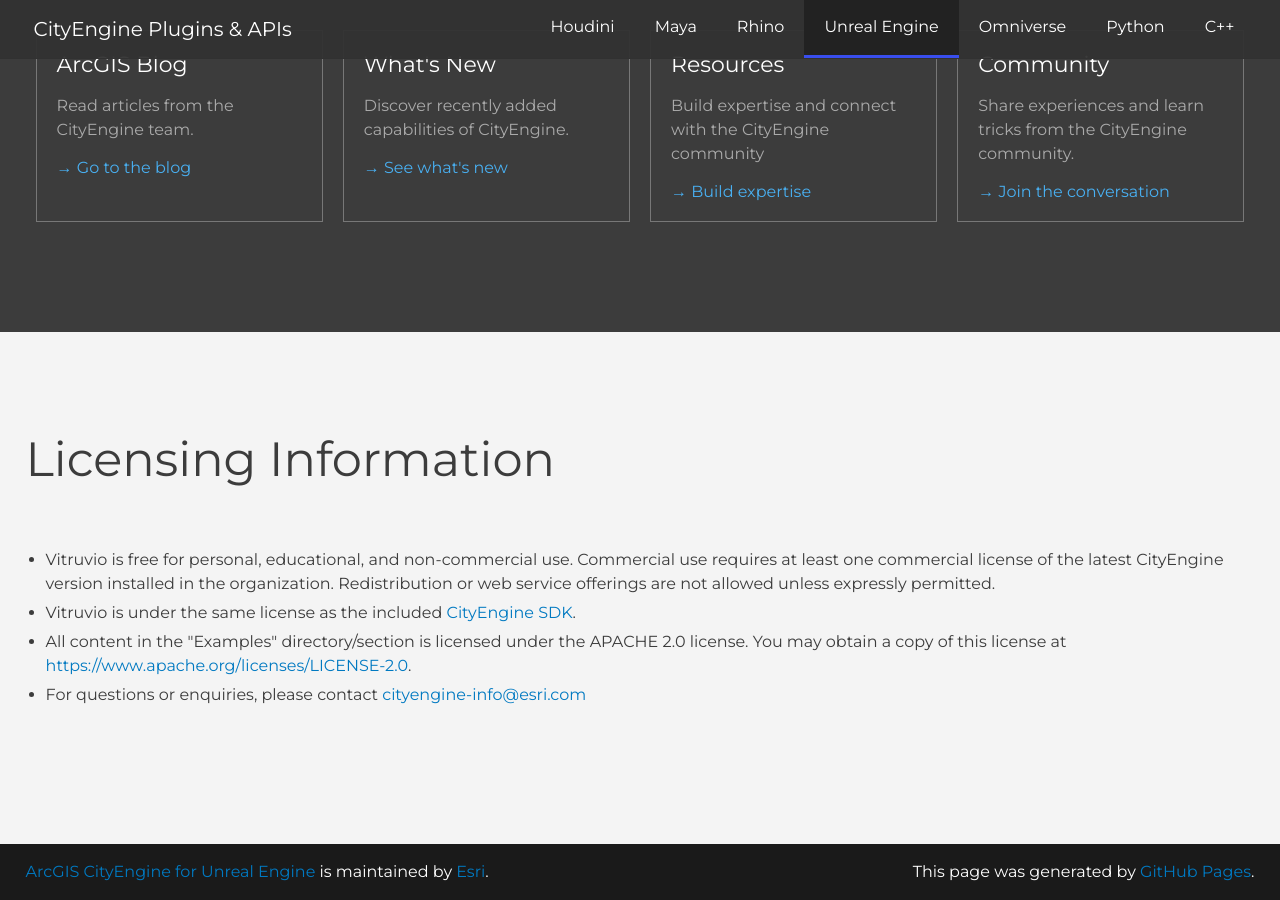
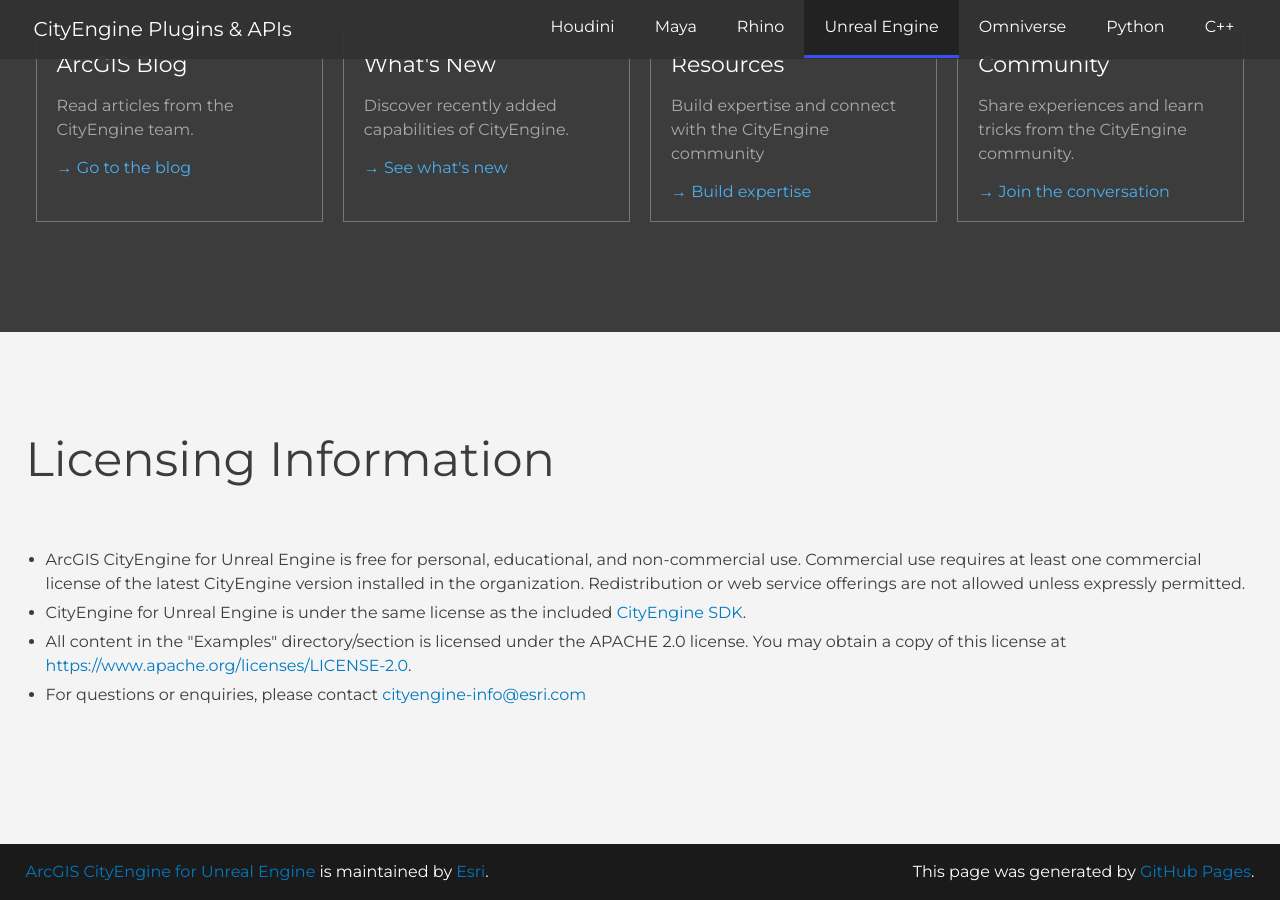
Before and after one commit to Esri/cityengine, a Jekyll site: the page built from _plugins/vitruvio.md, in a window 1280 px wide and 900 px high, scrolled down 5873 px. Built offline with Jekyll 4.4.1, drawn with Linux system fonts in a browser that asks for light colours; some of the changed text lies outside the part shown.

Commit message:
Replace Vitruvio references

```diff
--- a/_plugins/vitruvio.md
+++ b/_plugins/vitruvio.md
@@ -8,7 +8,7 @@
 title: ArcGIS CityEngine for Unreal Engine
 platform: Unreal Engine
 logo: vitruvio.png
-github: https://github.com/Esri/vitruvio
+github: https://github.com/Esri/cityengine_for_unreal
 
 teaser-image: vitruvio_teaser_image.jpg
 
@@ -51,7 +51,7 @@
 examples:
 
   - title: Boston Building
-    text: This example features rules from the <a href="https://www.esri.com/arcgis-blog/products/city-engine/3d-gis/bring-your-arcgis-cityengine-models-to-life-in-unreal-engine-with-automated-asset-replacements/">Boston Blogpost</a>. It showcases high quality game engine asset replacements in Vitruvio.</br></br>Notes&colon;</br><ul><li>Please make sure to <a href="https://github.com/Esri/vitruvio/blob/master/doc/installation.md">install Vitruvio</a> before running the examples.</li></ul></br></br>Downloads&colon;
+    text: This example features rules from the <a href="https://www.esri.com/arcgis-blog/products/city-engine/3d-gis/bring-your-arcgis-cityengine-models-to-life-in-unreal-engine-with-automated-asset-replacements/">Boston Blogpost</a>. It showcases high quality game engine asset replacements in CityEngine for Unreal Engine.</br></br>Notes&colon;</br><ul><li>Please make sure to <a href="https://github.com/Esri/cityengine_for_unreal/blob/master/doc/installation.md">install CityEngine for Unreal Engine</a> before running the examples.</li></ul></br></br>Downloads&colon;
     images:
       - image-name: vitruvio_ex_5_1.jpg
     files:
@@ -59,7 +59,7 @@
         link: https://github.com/Esri/cityengine_for_unreal/releases/download/v2.2/CE_for_UE55_Boston.zip
 
   - title: Paris
-    text: This example features a small part of Paris. The building footprints are exported from CityEngine using <a href="https://doc.arcgis.com/en/cityengine/latest/help/cityengine-help-get-map-data.htm">Get Map Data</a>. Large parts of Paris were re-styled by Haussmann which earned the nickname the "Wall-City", because of continuous balconies running from facade to facade. The latter can be generated by selecting the higher level of detail.</br></br>Notes:</br><ul><li>The rules are from the Paris example of CityEngine.</li><li>Please make sure to <a href="https://github.com/Esri/vitruvio/blob/master/doc/installation.md">install Vitruvio</a> before running the examples.</li></ul></br></br>Downloads&colon;
+    text: This example features a small part of Paris. The building footprints are exported from CityEngine using <a href="https://doc.arcgis.com/en/cityengine/latest/help/cityengine-help-get-map-data.htm">Get Map Data</a>. Large parts of Paris were re-styled by Haussmann which earned the nickname the "Wall-City", because of continuous balconies running from facade to facade. The latter can be generated by selecting the higher level of detail.</br></br>Notes:</br><ul><li>The rules are from the Paris example of CityEngine.</li><li>Please make sure to <a href="https://github.com/Esri/cityengine_for_unreal/blob/master/doc/installation.md">install CityEngine for Unreal Engine</a> before running the examples.</li></ul></br></br>Downloads&colon;
     images:
       - image-name: vitruvio_ex_3_2.jpg
     files:
@@ -67,7 +67,7 @@
         link: https://github.com/Esri/cityengine_for_unreal/releases/download/v2.2/CE_for_UE55_Paris.zip
 
   - title: New York
-    text: This example features a part of New York. The building footprints are exported from CityEngine using <a href="https://doc.arcgis.com/en/cityengine/latest/help/cityengine-help-get-map-data.htm">Get Map Data</a>.</br></br>Notes&colon;</br><ul><li>The rules are from the International City example of CityEngine.</li><li>Please make sure to <a href="https://github.com/Esri/vitruvio/blob/master/doc/installation.md">install Vitruvio</a> before running the examples.</li></ul></br></br>Downloads&colon;
+    text: This example features a part of New York. The building footprints are exported from CityEngine using <a href="https://doc.arcgis.com/en/cityengine/latest/help/cityengine-help-get-map-data.htm">Get Map Data</a>.</br></br>Notes&colon;</br><ul><li>The rules are from the International City example of CityEngine.</li><li>Please make sure to <a href="https://github.com/Esri/cityengine_for_unreal/blob/master/doc/installation.md">install CityEngine for Unreal Engine</a> before running the examples.</li></ul></br></br>Downloads&colon;
     images:
       - image-name: vitruvio_ex_2_1.jpg
     files:
@@ -75,7 +75,7 @@
         link: https://github.com/Esri/cityengine_for_unreal/releases/download/v2.2/CE_for_UE55_NewYork.zip
 
   - title: Medieval City
-    text: This example features buildings in a European medieval style.</br></br>Notes&colon;</br><ul><li>The building rules are from the Medieval City example of CityEngine.</li><li>Please make sure to <a href="https://github.com/Esri/vitruvio/blob/master/doc/installation.md">install Vitruvio</a> before running the examples.</li></ul></br></br>Downloads&colon;
+    text: This example features buildings in a European medieval style.</br></br>Notes&colon;</br><ul><li>The building rules are from the Medieval City example of CityEngine.</li><li>Please make sure to <a href="https://github.com/Esri/cityengine_for_unreal/blob/master/doc/installation.md">install CityEngine for Unreal Engine</a> before running the examples.</li></ul></br></br>Downloads&colon;
     images:
       - image-name: vitruvio_ex_1_1.jpg
     files:
@@ -83,7 +83,7 @@
         link: https://github.com/Esri/cityengine_for_unreal/releases/download/v2.2/CE_for_UE55_MedievalCity.zip
 
   - title: NYC 2259
-    text: This example features New York city 240 years into the future, inspired by the great 1998 motion picture The Fifth Element.</br></br>Notes&colon;</br><ul><li>The rules are adapted from the NYC2259 example of CityEngine.</li><li>The rules assign custom Unreal Materials to the building facades which can be found in the Content/Materials folder.</li><li>Please make sure to <a href="https://github.com/Esri/vitruvio/blob/master/doc/installation.md">install Vitruvio</a> before running the examples.</li></ul></br></br>Downloads&colon;
+    text: This example features New York city 240 years into the future, inspired by the great 1998 motion picture The Fifth Element.</br></br>Notes&colon;</br><ul><li>The rules are adapted from the NYC2259 example of CityEngine.</li><li>The rules assign custom Unreal Materials to the building facades which can be found in the Content/Materials folder.</li><li>Please make sure to <a href="https://github.com/Esri/cityengine_for_unreal/blob/master/doc/installation.md">install Vitruvio</a> before running the examples.</li></ul></br></br>Downloads&colon;
     images:
       - image-name: vitruvio_ex_4_1.png
     files:
@@ -95,6 +95,6 @@
 
 
 
-legal: <ul><li>Vitruvio is free for personal, educational, and non-commercial use. Commercial use requires at least one commercial license of the latest CityEngine version installed in the organization. Redistribution or web service offerings are not allowed unless expressly permitted.</li><li>Vitruvio is under the same license as the included <a href="./cityenginesdk#legal-section">CityEngine SDK</a>.</li><li>All content in the "Examples" directory/section is licensed under the APACHE 2.0 license. You may obtain a copy of this license at <a href="https://www.apache.org/licenses/LICENSE-2.0" target="_blank">https://www.apache.org/licenses/LICENSE-2.0</a>.</li><li>For questions or enquiries, please contact <a href= "mailto:cityengine-info@esri.com">cityengine-info@esri.com</a></li></ul>
+legal: <ul><li>ArcGIS CityEngine for Unreal Engine is free for personal, educational, and non-commercial use. Commercial use requires at least one commercial license of the latest CityEngine version installed in the organization. Redistribution or web service offerings are not allowed unless expressly permitted.</li><li>CityEngine for Unreal Engine is under the same license as the included <a href="./cityenginesdk#legal-section">CityEngine SDK</a>.</li><li>All content in the "Examples" directory/section is licensed under the APACHE 2.0 license. You may obtain a copy of this license at <a href="https://www.apache.org/licenses/LICENSE-2.0" target="_blank">https://www.apache.org/licenses/LICENSE-2.0</a>.</li><li>For questions or enquiries, please contact <a href= "mailto:cityengine-info@esri.com">cityengine-info@esri.com</a></li></ul>
 
 ---
```
